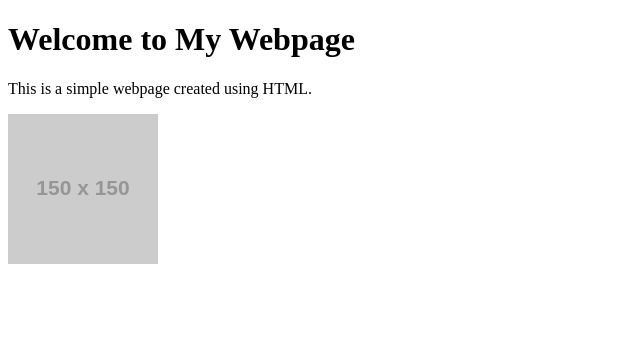
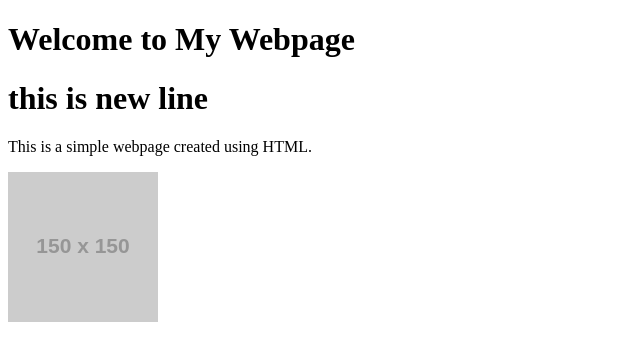
Before and after one commit to AJABHIMANYU/proj2, a plain HTML site: page index.html in a window 1280 px wide. Shown: the whole page, without its empty margins (0-640 px from the left). Drawn offline with Linux system fonts and the light colour scheme; placeholder pictures from the web are drawn by us.

Commit message:
1 line added

```diff
--- a/index.html
+++ b/index.html
@@ -8,6 +8,7 @@
 </head>
 <body>
     <h1>Welcome to My Webpage</h1>
+    <h1>this is new line</h1>
     <p>This is a simple webpage created using HTML.</p>
     <img src="https://via.placeholder.com/150" alt="Placeholder Image">
 </body>
```
